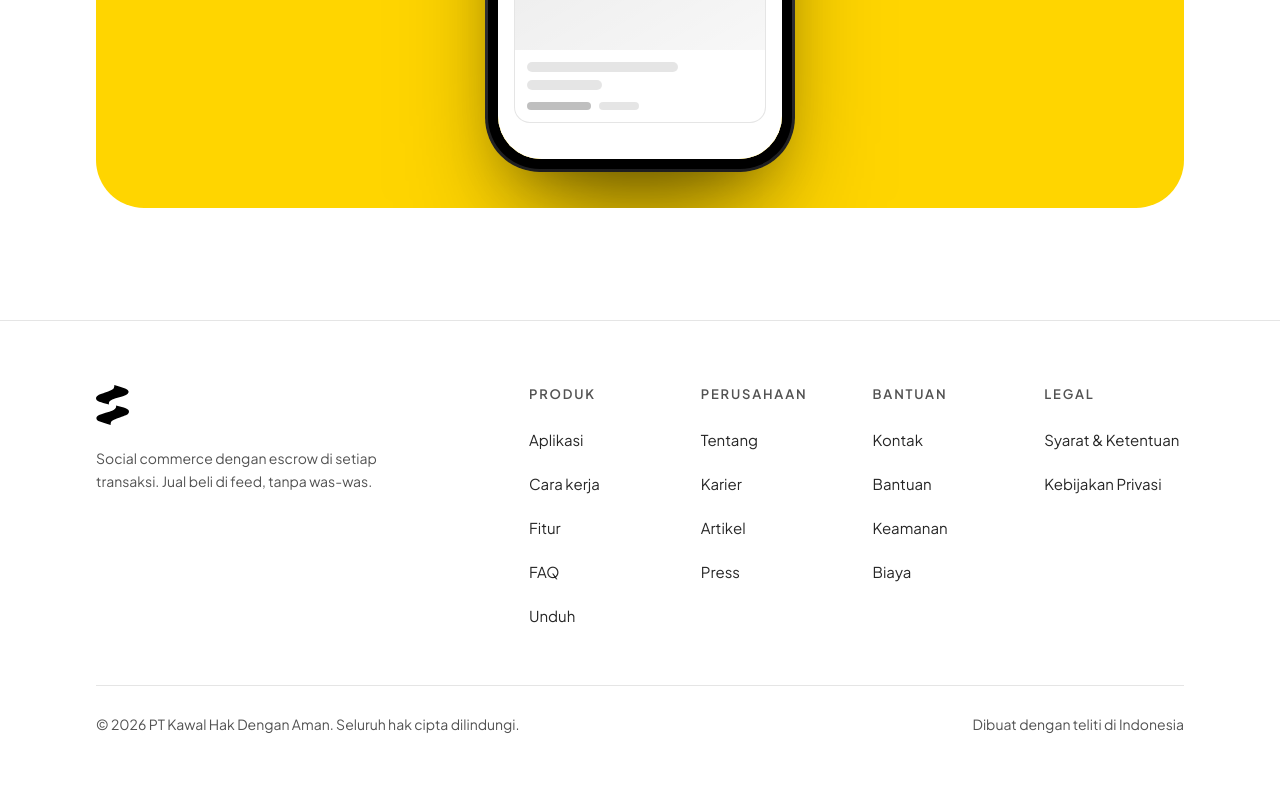
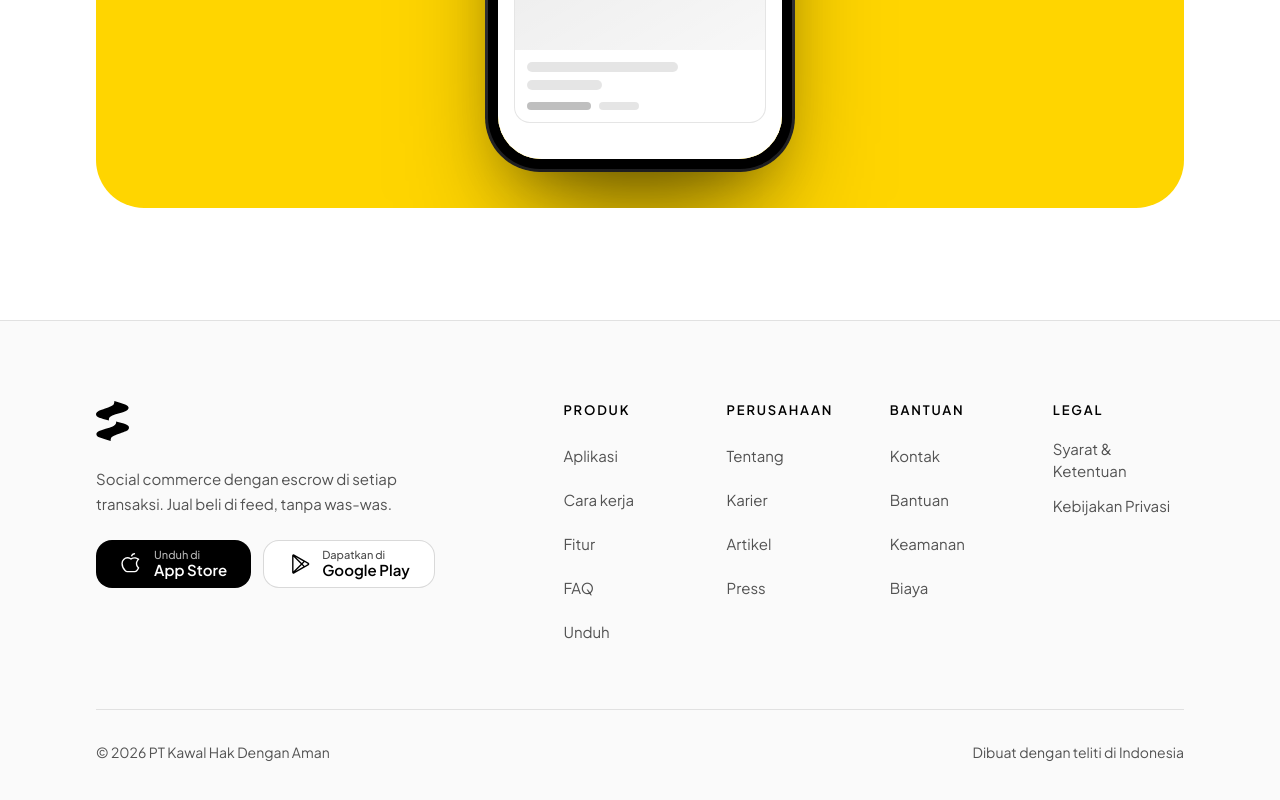
Before and after one commit to kahade-id/landing, a Next.js app: page / in a window 1280 px wide. Shown: the part 8197-8997 px from the top of the page. Built offline with nearby package versions, Linux system fonts and the light colour scheme.

Commit message:
footer: tombol unduh + background abu + hierarki rapi

```diff
--- a/components/site/Footer.tsx
+++ b/components/site/Footer.tsx
@@ -2,6 +2,7 @@ import Link from "next/link";
 import { allPages } from "@/lib/content";
 import { site } from "@/content/site";
 import { KahadeMark } from "@/components/Logo";
+import { DownloadActions } from "@/components/DownloadActions";
 import type { PageGroup } from "@/content/types";
 
 const GROUP_TITLES: Record<PageGroup, string> = {
@@ -37,23 +38,28 @@ export function Footer() {
   ];
 
   return (
-    <footer className="border-t border-black/10 bg-white">
-      <div className="mx-auto max-w-6xl px-5 py-14 sm:px-8 lg:py-16">
-        <div className="grid gap-10 md:grid-cols-[1.2fr_2fr]">
+    <footer className="border-t border-black/10 bg-[#FAFAFA]">
+      <div className="mx-auto max-w-6xl px-5 py-14 sm:px-8 lg:py-20">
+        <div className="grid gap-12 md:grid-cols-[1.3fr_2fr] lg:gap-16">
           <div>
             <Link href="/" aria-label="Kahade — kembali ke beranda" className="inline-block">
               <KahadeMark className="h-10" />
             </Link>
-            <p className="mt-4 max-w-xs text-sm leading-relaxed text-[#525252]">
+            <p className="mt-5 max-w-xs text-[15px] leading-relaxed text-[#525252]">
               Social commerce dengan escrow di setiap transaksi. Jual beli di
               feed, tanpa was-was.
             </p>
+            <DownloadActions
+              size="md"
+              showApk={false}
+              className="mt-6 flex-wrap"
+            />
           </div>
 
-          <nav aria-label="Navigasi footer" className="grid grid-cols-2 gap-8 sm:grid-cols-4">
+          <nav aria-label="Navigasi footer" className="grid grid-cols-2 gap-x-8 gap-y-10 sm:grid-cols-4">
             {groups.map((col) => (
               <div key={col.title}>
-                <p className="text-[13px] font-semibold uppercase tracking-[0.14em] text-[#525252]">
+                <p className="text-[13px] font-semibold uppercase tracking-[0.14em] text-black">
                   {col.title}
                 </p>
                 <ul className="mt-4 space-y-1">
@@ -61,7 +67,7 @@ export function Footer() {
                     <li key={l.label}>
                       <Link
                         href={l.href}
-                        className="inline-flex min-h-[40px] items-center text-[15px] text-[#262626] transition-colors hover:text-black"
+                        className="inline-flex min-h-[40px] items-center text-[15px] text-[#525252] transition-colors hover:text-black"
                       >
                         {l.label}
                       </Link>
@@ -73,9 +79,9 @@ export function Footer() {
           </nav>
         </div>
 
-        <div className="mt-12 flex flex-col items-center justify-between gap-3 border-t border-black/10 pt-7 sm:flex-row">
+        <div className="mt-14 flex flex-col items-center justify-between gap-2 border-t border-black/10 pt-8 sm:flex-row">
           <p className="text-sm text-[#525252]">
-            © {year} {site.companyName}. Seluruh hak cipta dilindungi.
+            © {year} {site.companyName}
           </p>
           <p className="text-sm text-[#525252]">Dibuat dengan teliti di Indonesia</p>
         </div>
```
